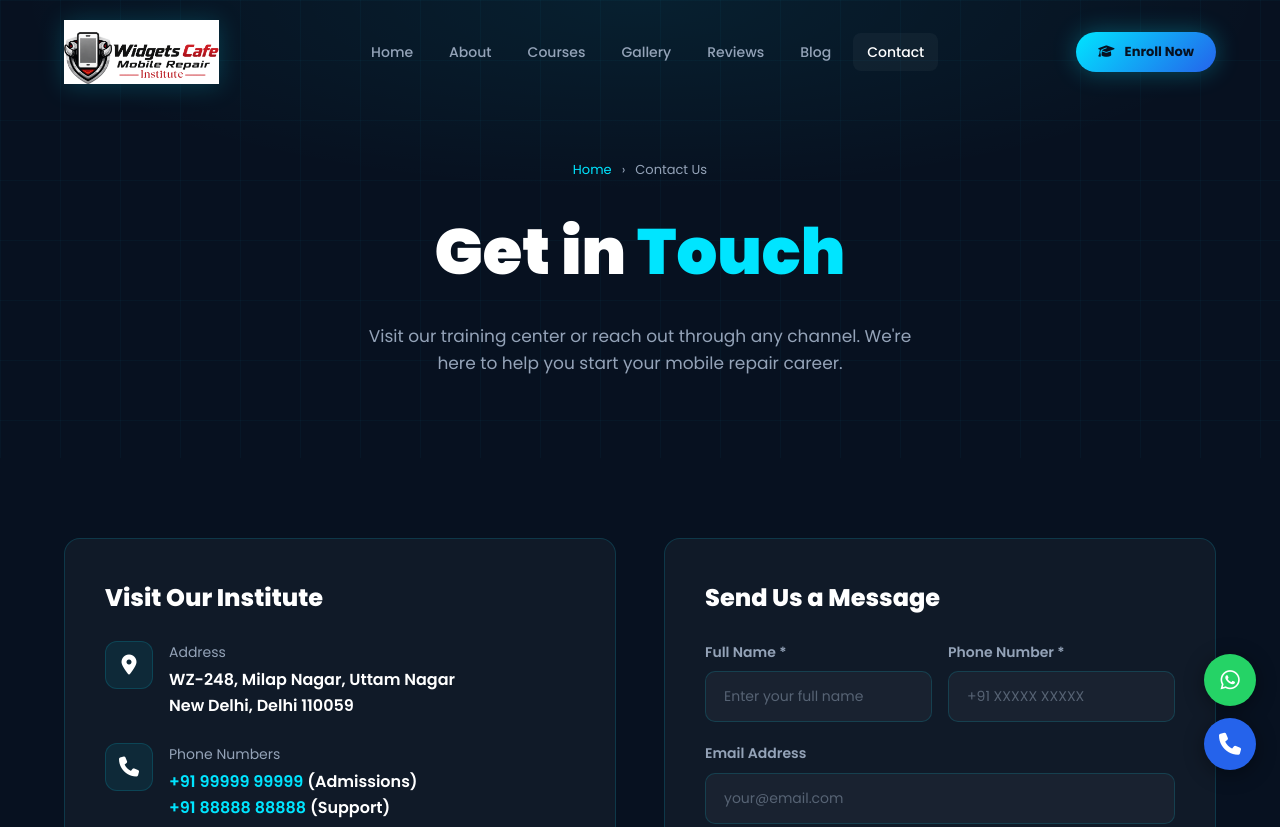
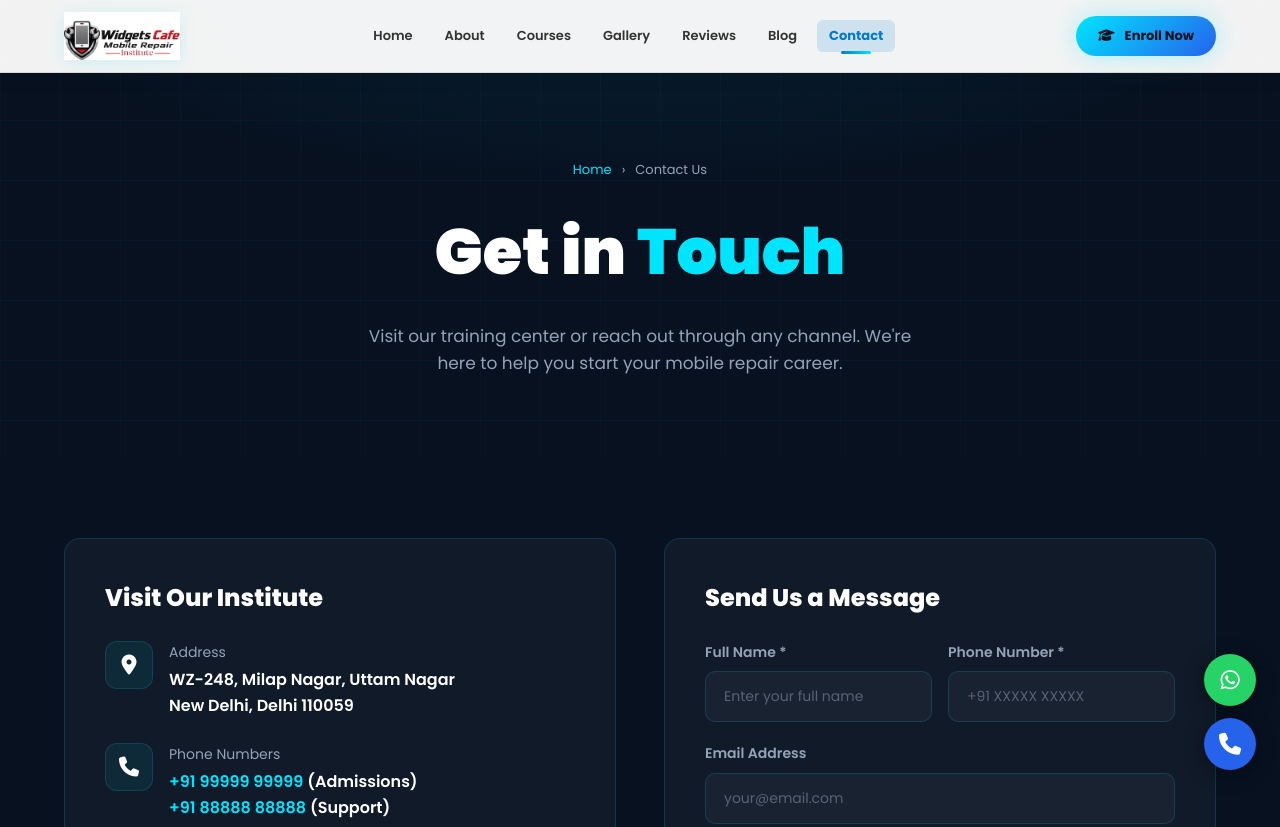
Before and after one commit to rahul246276/Wid-Gets-Cafe, a plain HTML site: page contact.html in a window 1280 px wide. Shown: the top 827 px of the page. Drawn offline with Linux system fonts and the light colour scheme.

Commit message:
fixed all pages header isue

```diff
--- a/contact.html
+++ b/contact.html
@@ -28,8 +28,8 @@
     .reveal.visible{opacity:1;transform:translateY(0);}
 
     /* NAVBAR */
-    #navbar{position:fixed;top:0;left:0;right:0;z-index:1000;padding:20px 0;transition:var(--tr);}
-    #navbar.scrolled{background:rgba(7,17,32,0.92);backdrop-filter:blur(20px);border-bottom:1px solid var(--border);padding:14px 0;}
+    #navbar{position:fixed;top:0;left:0;right:0;z-index:1000;padding:12px 0;background:rgba(255,255,255,0.95);backdrop-filter:blur(20px);border-bottom:1px solid rgba(0,0,0,0.1);box-shadow:0 2px 20px rgba(0,0,0,0.08);transition:all 0.3s ease;}
+    #navbar.scrolled{background:rgba(255,255,255,0.98);backdrop-filter:blur(25px);border-bottom:1px solid rgba(0,0,0,0.15);box-shadow:0 4px 30px rgba(0,0,0,0.12);padding:8px 0;}
     .nav-inner{display:flex;align-items:center;justify-content:space-between;}
     /* ===================== LOGO ===================== */
     .logo {
@@ -44,13 +44,13 @@
       /* Show the real PNG — no color filter so original red/black/white shows */
       display: block;
       width: auto;
-      height: 64px;          /* Comfortable navbar height */
-      max-width: 240px;      /* Never overflow on smaller screens */
+      height: 48px;          /* Smaller navbar height */
+      max-width: 200px;      /* Never overflow on smaller screens */
       object-fit: contain;
       object-position: left center;
 
       /* Subtle glow matching the site's cyan accent */
-      filter: drop-shadow(0 2px 12px rgba(0, 229, 255, 0.20));
+      filter: drop-shadow(0 2px 8px rgba(0, 229, 255, 0.15));
 
       /* Smooth transitions for scroll-shrink & hover */
       transition: height 0.35s cubic-bezier(.4,0,.2,1),
@@ -60,13 +60,14 @@
 
     /* Hover: gentle lift + glow boost */
     .logo-img:hover {
-      filter: drop-shadow(0 4px 18px rgba(0, 229, 255, 0.45));
+      filter: drop-shadow(0 3px 12px rgba(0, 229, 255, 0.35));
       transform: translateY(-1px) scale(1.02);
     }
 
     /* Scrolled navbar: shrink logo so header gets slimmer */
     #navbar.scrolled .logo-img {
-      height: 48px;
+      height: 40px;
+      max-width: 180px;
     }
 
     /* Footer logo — slightly bigger, centered in brand column */
@@ -82,8 +83,10 @@
     .logo-text .name{font-size:18px;font-weight:800;line-height:1.1;} .logo-text .name span{color:var(--cyan);}
     .logo-text .tagline{font-size:10px;color:var(--gray);letter-spacing:1px;}
     .nav-links{display:flex;align-items:center;gap:8px;}
-    .nav-links a{font-size:14px;font-weight:500;color:var(--gray);padding:8px 14px;border-radius:8px;transition:var(--tr);}
-    .nav-links a:hover,.nav-links a.active{color:var(--white);background:var(--glass);}
+    .nav-links a{font-size:13px;font-weight:600;color:#333;padding:6px 12px;border-radius:6px;transition:all 0.3s ease;position:relative;}
+    .nav-links a:hover{color:#007ACC;background:rgba(0,122,204,0.1);transform:translateY(-1px);}
+    .nav-links a.active{color:#007ACC;background:rgba(0,122,204,0.15);font-weight:700;}
+    .nav-links a.active::after{content:'';position:absolute;bottom:-2px;left:50%;transform:translateX(-50%);width:30px;height:3px;background:linear-gradient(90deg,#007ACC,#00E5FF);border-radius:2px;}
     .hamburger{display:none;flex-direction:column;gap:5px;cursor:pointer;padding:8px;}
     .hamburger span{display:block;width:24px;height:2px;background:var(--white);border-radius:2px;}
     .mobile-menu{display:none;position:fixed;top:0;left:0;right:0;bottom:0;background:rgba(7,17,32,0.97);z-index:999;flex-direction:column;align-items:center;justify-content:center;gap:24px;}
```
Also changed, not shown: courses.html (+12 -10 lines), gallery.html (+12 -9 lines), testimonials.html (+12 -9 lines).
